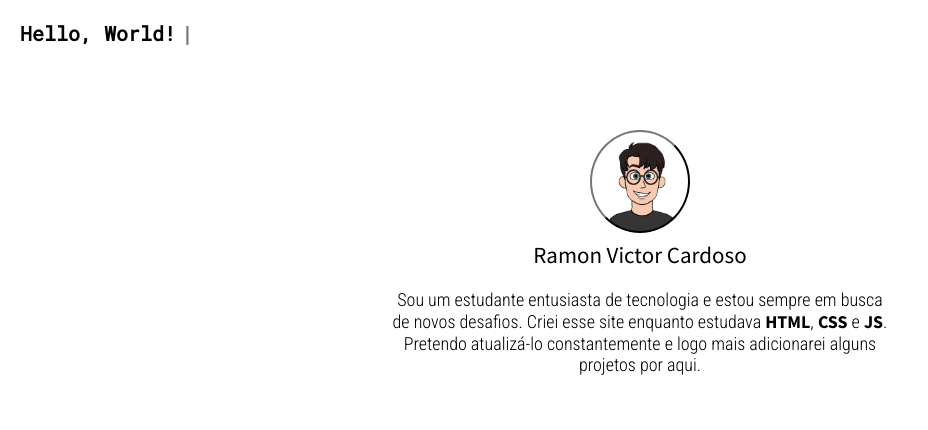
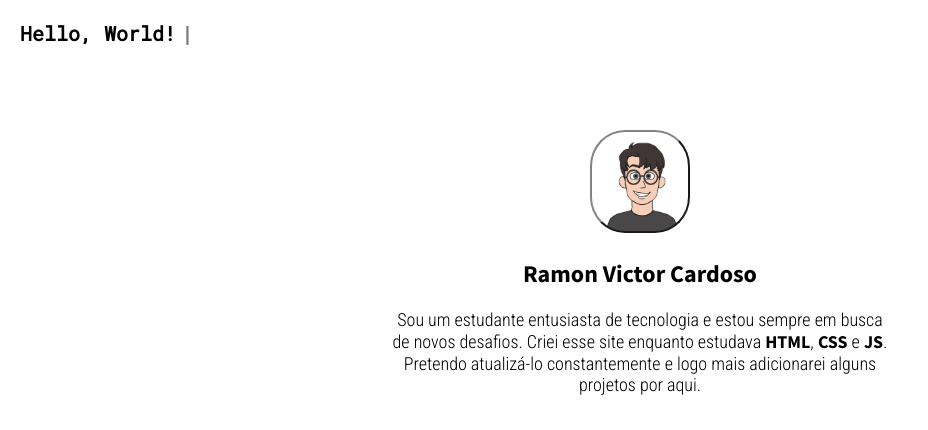
Before and after one commit to ramon-victor/website, a plain HTML site: page index.html in a window 1280 px wide. Shown: the top 430 px of the page, without its empty margins (0-928 px from the left). Drawn offline with Linux system fonts and the light colour scheme.

Commit message:
Image button update

```diff
--- a/css/style.css
+++ b/css/style.css
@@ -84,21 +84,24 @@ main, footer {
     background-size: 100px 103px;
     height: 103px;
     width: 100px;
-    border-radius: 50%;
+    border-radius: 35%;
     border-color: #222222;
-
+    margin-bottom: 25px;
+    opacity: 0.9;
+    box-shadow: 0px 0px 0px black;
 }
 
 #image-button:hover {
     cursor: pointer;
     background-image: var(--URLAvatarInverse);
-    transition: .5s ease-out;
+    transition: .3s ease-out;
+    opacity: 1;
 }
 
 article > h1 {
-    font-size: 23px;
+    font-size: 24px;
     margin-bottom: 20px;
-    font-weight: 500;
+    font-weight: 700;
 }
 
 article > p {
```
